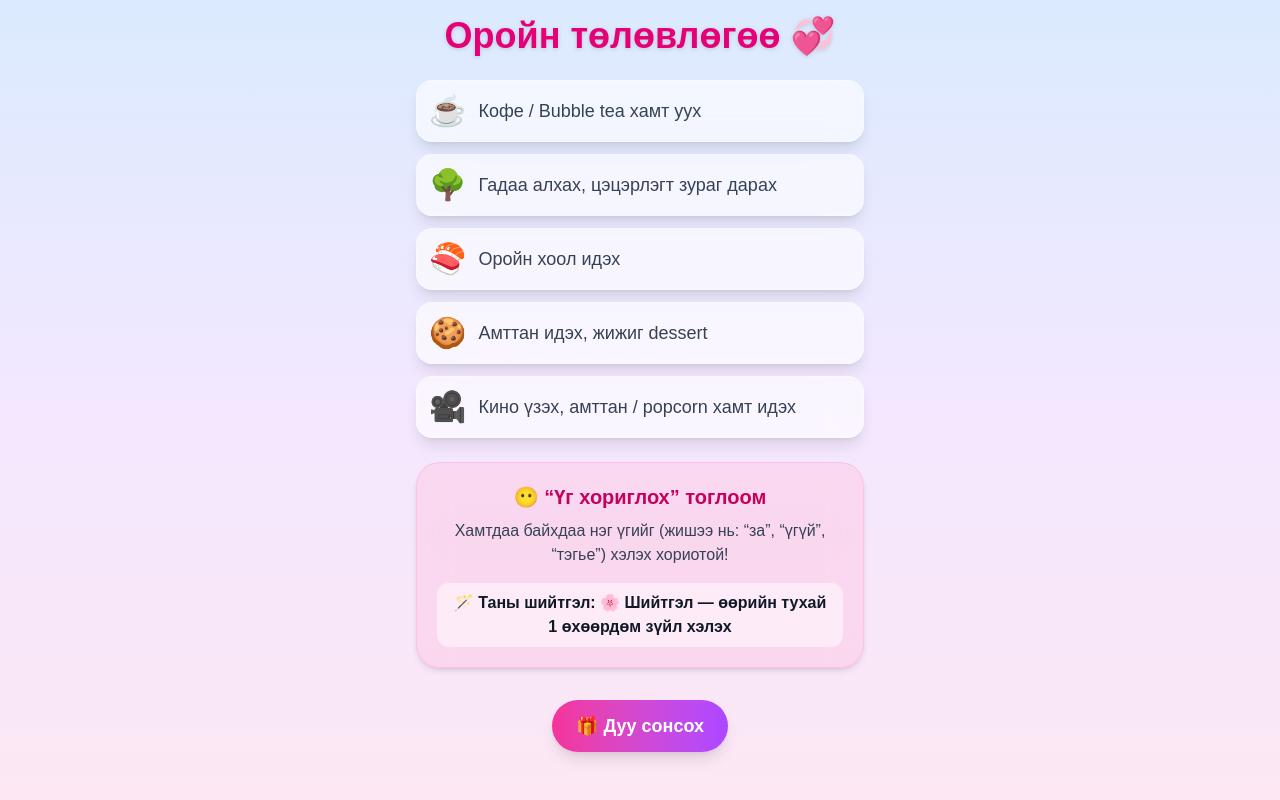
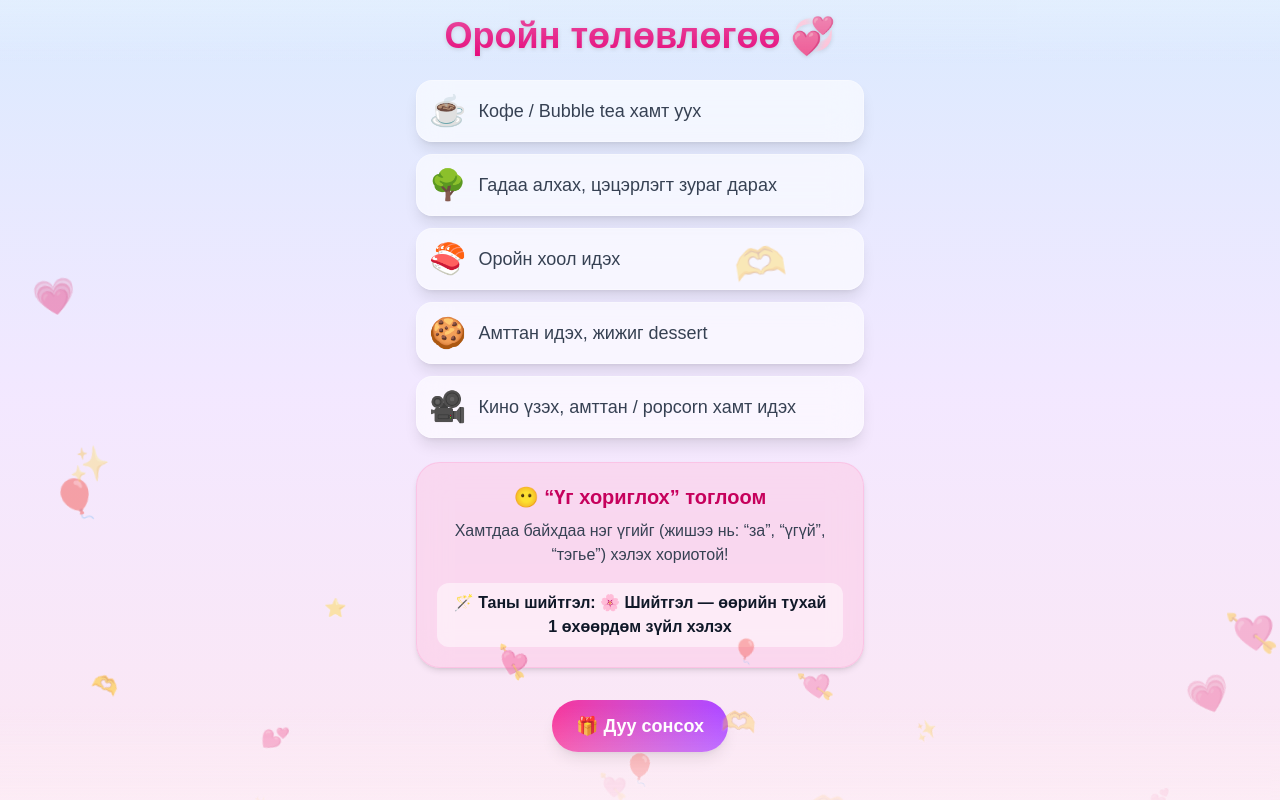
Before and after one commit to Bilguun2432/date-app, a Next.js app: page /plan in a window 1280 px wide. Built offline with nearby package versions, Linux system fonts and the light colour scheme.

Commit message:
fix plan page

```diff
--- a/src/app/plan/page.tsx
+++ b/src/app/plan/page.tsx
@@ -1,6 +1,6 @@
 'use client'
-import { useState, useEffect } from 'react'
-import { motion } from 'framer-motion'
+import { useState, useEffect, useMemo } from 'react'
+import { motion, useReducedMotion } from 'framer-motion'
 
 const plan = [
   { emoji: '☕', text: 'Кофе / Bubble tea хамт уух' },
@@ -27,16 +27,102 @@ const punishments = [
   '📸 Шийтгэл — селфи авахдаа нэгэн ижил хачин царай гаргах',
 ]
 
+/** ---------- Animated Background Particles ---------- */
+type Particle = {
+  id: number
+  emoji: string
+  left: number // vw
+  size: number // px
+  duration: number // s
+  delay: number // s
+  drift: number // px
+  rotate: number // deg
+  opacity: number // 0-1
+}
+
+/** Энд хүссэн emoji-гаа нэмж болно */
+const EMOJI_POOL = ['💗', '💞', '💖', '💘', '💕', '✨', '🌸', '🫶', '🎈', '⭐️']
+
+function BackgroundParticles({ count = 28, ignoreReducedMotion = false }: { count?: number; ignoreReducedMotion?: boolean }) {
+  const reduceMotion = useReducedMotion()
+  const [particles, setParticles] = useState<Particle[]>([])
+  const [mounted, setMounted] = useState(false)
+
+  useEffect(() => { setMounted(true) }, [])
+
+  useEffect(() => {
+    if (!mounted) return
+    if (reduceMotion && !ignoreReducedMotion) return
+
+    const arr: Particle[] = []
+    for (let i = 0; i < count; i++) {
+      const emoji = EMOJI_POOL[Math.floor(Math.random() * EMOJI_POOL.length)]
+      const left = Math.random() * 100
+      const size = Math.floor(16 + Math.random() * 28)
+      const duration = 8 + Math.random() * 10
+      const delay = Math.random() * 6
+      const drift = (Math.random() - 0.5) * 60
+      const rotate = (Math.random() - 0.5) * 60
+      const opacity = 0.35 + Math.random() * 0.4
+      arr.push({ id: i, emoji, left, size, duration, delay, drift, rotate, opacity })
+    }
+    setParticles(arr)
+  }, [count, mounted, reduceMotion, ignoreReducedMotion])
+
+  if (!mounted) return null
+  if (reduceMotion && !ignoreReducedMotion) return null
+
+  return (
+    <div
+      aria-hidden
+      className="pointer-events-none absolute inset-0 z-20 select-none opacity-80"
+    >
+      {particles.map(p => (
+        <motion.span
+          key={p.id}
+          initial={{ top: '105%', opacity: 0 }}
+          animate={{
+            top: ['105%', '-10%'],
+            x: [0, p.drift, 0, -p.drift / 2, 0],
+            rotate: [0, p.rotate, -p.rotate, 0],
+            opacity: [0, p.opacity, p.opacity, 0],
+          }}
+          transition={{
+            duration: p.duration,
+            delay: p.delay,
+            repeat: Infinity,
+            ease: 'easeInOut',
+          }}
+          style={{
+            position: 'absolute',
+            left: `${p.left}vw`,
+            fontSize: p.size,
+            transformOrigin: 'center',
+          }}
+          className="drop-shadow-[0_1px_1px_rgba(255,255,255,0.6)]"
+        >
+          {p.emoji}
+        </motion.span>
+      ))}
+
+
+      <div className="absolute inset-x-0 bottom-0 h-24 bg-gradient-to-t from-pink-50/60 to-transparent" />
+      <div className="absolute inset-x-0 top-0 h-16 bg-gradient-to-b from-blue-50/50 to-transparent" />
+    </div>
+  )
+}
+
 export default function PlanPage() {
   const [randomPunishment, setRandomPunishment] = useState<string | null>(null)
-
   useEffect(() => {
     const randomIndex = Math.floor(Math.random() * punishments.length)
     setRandomPunishment(punishments[randomIndex])
   }, [])
 
   return (
-    <main className="min-h-screen bg-gradient-to-t from-pink-100 via-purple-100 to-blue-100 flex flex-col items-center justify-start p-4 pb-[calc(1rem+env(safe-area-inset-bottom))] overflow-y-auto">
+    <main className="relative overflow-hidden min-h-screen bg-gradient-to-t from-pink-100 via-purple-100 to-blue-100 p-4 pb-[calc(1rem+env(safe-area-inset-bottom))]">
+      {/* Бүх контентыг з-10 wrapper-д хийж урд талд нь байлга */}
+      <div className="relative z-10 flex flex-col items-center justify-start">
         <motion.h2
           initial={{ opacity: 0, y: -20 }}
           animate={{ opacity: 1, y: 0 }}
@@ -68,9 +154,7 @@ export default function PlanPage() {
           className="mt-6 bg-pink-200/60 backdrop-blur-lg border border-pink-300/40 rounded-3xl p-5 text-center shadow-md max-w-md w-full"
         >
           <p className="text-xl font-bold text-pink-700 mb-2">😶 “Үг хориглох” тоглоом</p>
-        <p className="text-gray-700 text-base">
-          Хамтдаа байхдаа нэг үгийг (жишээ нь: “за”, “үгүй”, “тэгье”) хэлэх хориотой!
-        </p>
+          <p className="text-gray-700 text-base">Хамтдаа байхдаа нэг үгийг (жишээ нь: “за”, “үгүй”, “тэгье”) хэлэх хориотой!</p>
           {randomPunishment && (
             <p className="mt-4 text-gray-900 font-semibold bg-white/50 rounded-xl py-2 px-3 inline-block">
               🪄 Таны шийтгэл: {randomPunishment}
@@ -87,6 +171,9 @@ export default function PlanPage() {
         >
           🎁 Дуу сонсох
         </motion.a>
+      </div>
+
+      <BackgroundParticles count={30} ignoreReducedMotion />
     </main>
   )
 }
--- a/src/app/surprise/page.tsx
+++ b/src/app/surprise/page.tsx
@@ -1,6 +1,5 @@
 'use client'
 
-import Image from 'next/image'
 import { useMemo, useState, useRef, useEffect, useCallback } from 'react'
 import { motion, useReducedMotion } from 'framer-motion'
 
@@ -51,7 +50,6 @@ export default function SurprisePage() {
   const [tracks, setTracks] = useState<Track[]>([])
   const [currentIndex, setCurrentIndex] = useState(0)
   const [playing, setPlaying] = useState(false)
-  const [volume, setVolume] = useState(0.9)
   const [shuffle, setShuffle] = useState(false)
   const [repeat, setRepeat] = useState<'off' | 'one' | 'all'>('all')
   const audioRef = useRef<HTMLAudioElement>(null)
@@ -87,11 +85,6 @@ export default function SurprisePage() {
       } catch {}
     })()
   }, [])
-
-  // apply volume
-  useEffect(() => {
-    if (audioRef.current) audioRef.current.volume = volume
-  }, [volume])
 
   // auto-play on track change if playing
   useEffect(() => {
```
Lines whose indentation alone changed are shown as unchanged.
